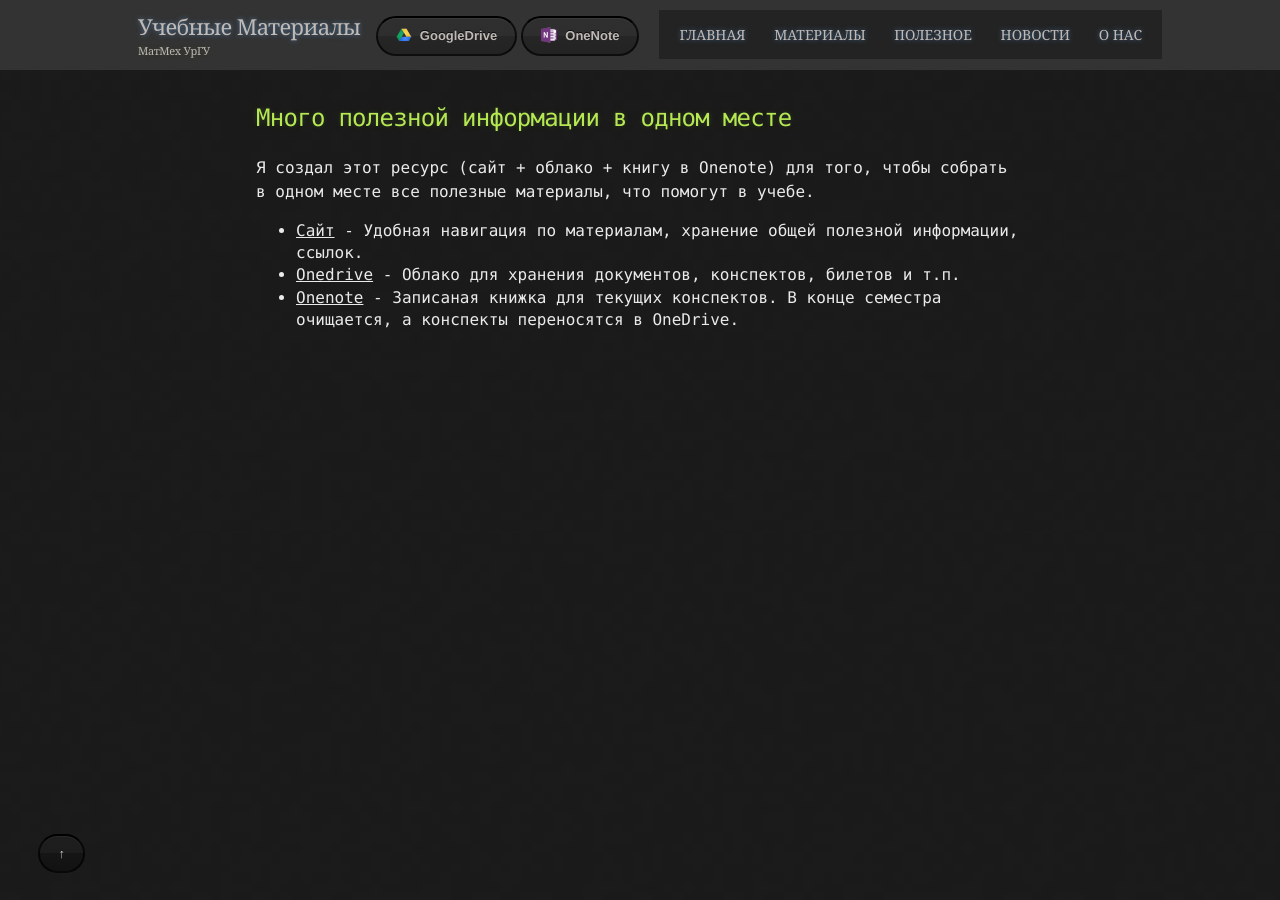
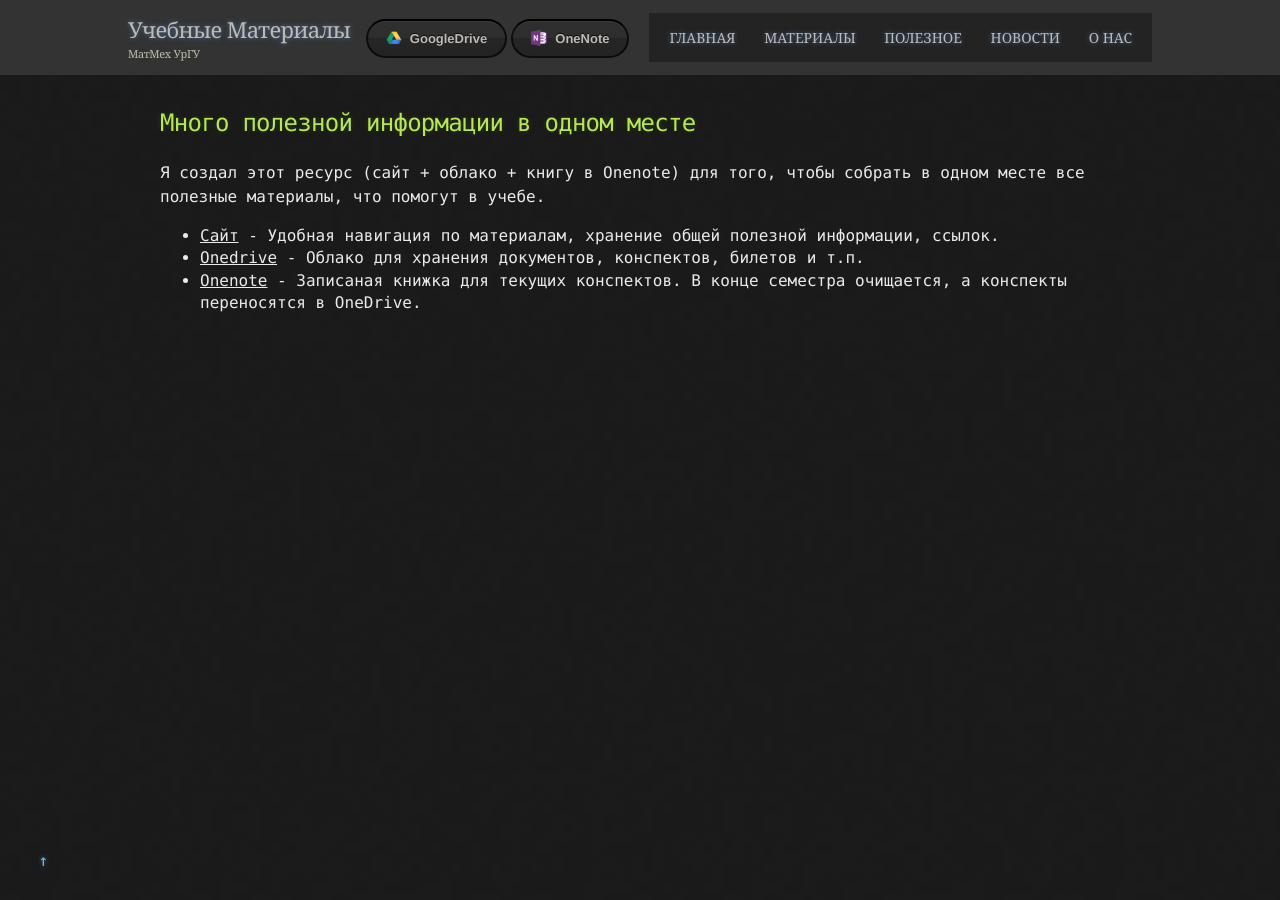
Before and after one commit to StudyResourcesMathMech/StudyResourcesMathMech.github.io, a Jekyll site: the page built from index.md, in a window 1280 px wide. Built offline with Jekyll 4.4.1, drawn with Linux system fonts in a browser that asks for light colours; our own code applies the rules of GitHub Pages for plain Markdown files.

Commit message:
Fix zoomed header at phone. Change topButton

```diff
--- a/_layouts/default.html
+++ b/_layouts/default.html
@@ -2,7 +2,6 @@
 <html lang="{{ site.lang | default: "en-US" }}">
   <head>
     <meta charset='utf-8'>
-    <meta http-equiv="X-UA-Compatible" content="IE=edge">
     <meta name="viewport" content="width=device-width, initial-scale=1">
     <link rel="stylesheet" href="{{ '/assets/css/style.css?v=' | append: site.github.build_revision | relative_url }}">
   </head>
@@ -35,7 +34,7 @@
 			{{ content }}
 		  </section>
 		</div>
-		<a href="#top" id="toTop" class="btn btn-gdrive">↑</a>
+		<a href="#top" id="toTop">↑</a>
 	</div>
   </body>
 </html>
--- a/_sass/jekyll-theme-hacker.scss
+++ b/_sass/jekyll-theme-hacker.scss
@@ -20,8 +20,8 @@ body {
 /* General & 'Reset' Stuff */
 
 .container {
-  width: 60%;
-  max-width: 60%;
+  width: 75%;
+  max-width: 75%;
   margin: auto;
 }
 
@@ -46,7 +46,6 @@ li {
 
 #header{
 	width:100%;
-	padding: 10px;
 	text-align:left;
 	color:#333333;
 	background-color:#333333;
@@ -56,7 +55,7 @@ li {
 	overflow:auto;
 	top:0;
 }
-#header #headCase{width:80%; margin:auto auto 20px auto;}
+#header #headCase{width:80%; margin:auto auto auto auto; overflow:auto; padding:1%;}
 
 #header #hgroup{float:left; margin:0;}
 #header #hgroup h1, #header #hgroup h2{font-weight:normal; text-transform:none; margin:0; padding:0; font-family:Georgia; color:#C0BAB6;}
```
